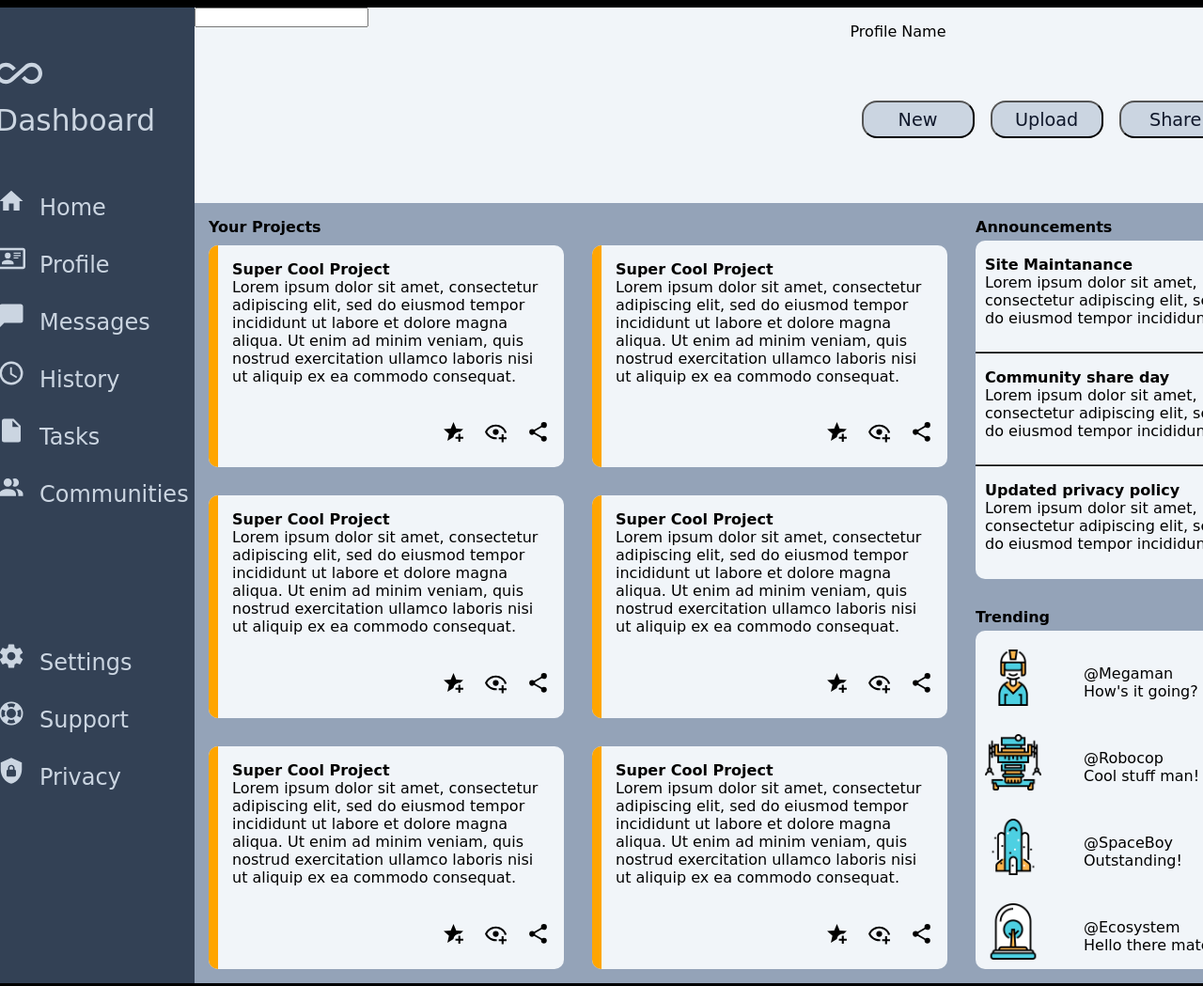
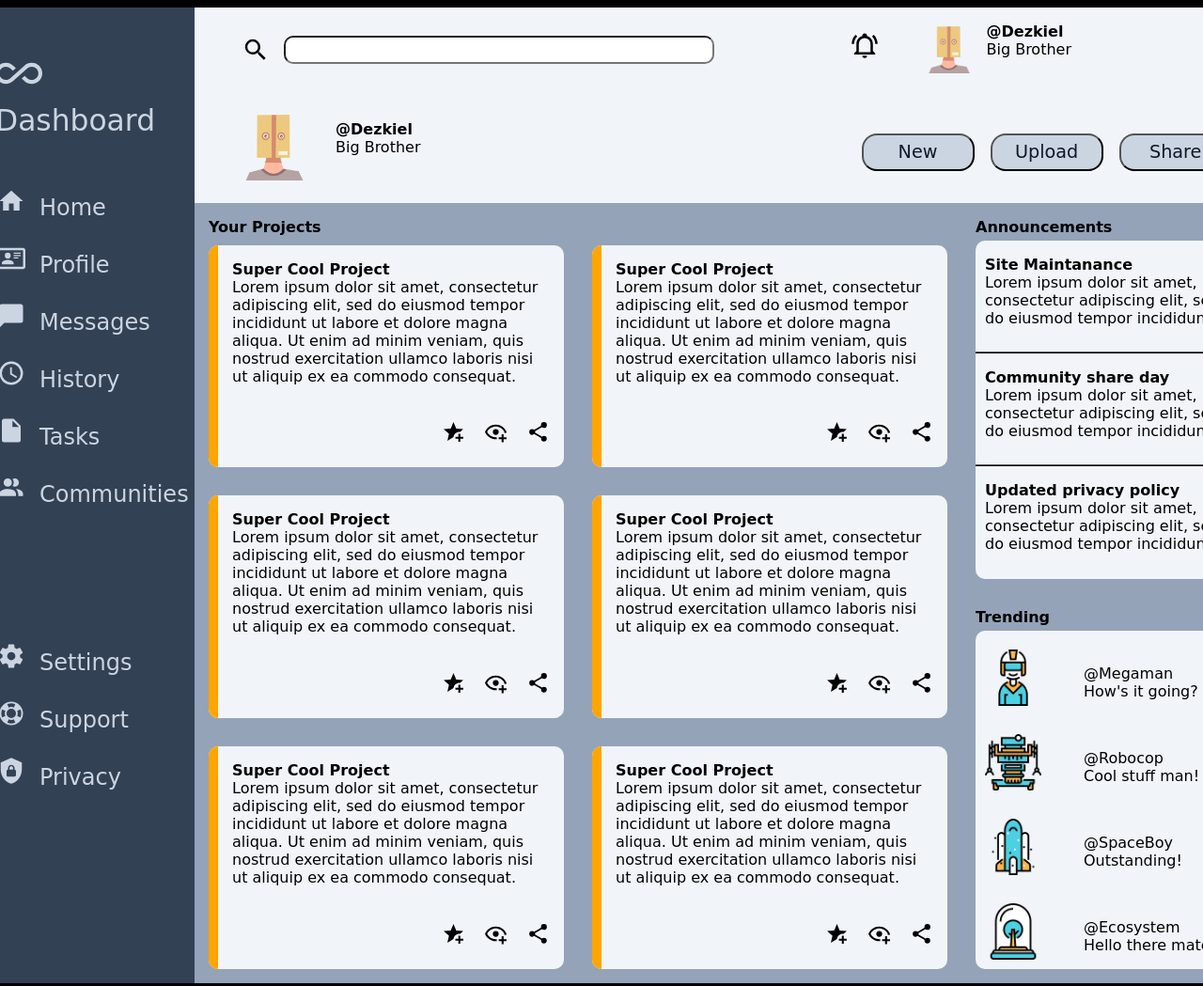
Before and after one commit to Dezkiel/Odin_Admin_Dashboard, a plain HTML site: page index.html in a window 1280 px wide. Shown: the top 1049 px of the page at 94% size. Drawn offline with Linux system fonts and the light colour scheme; a web font is replaced by a local one.

Commit message:
added user profile icon and styled it

```diff
--- a/index.html
+++ b/index.html
@@ -1,5 +1,6 @@
 <!DOCTYPE html>
 <html lang="en">
+
 <head>
     <meta charset="UTF-8">
     <meta http-equiv="X-UA-Compatible" content="IE=edge">
@@ -7,6 +8,7 @@
     <link rel="stylesheet" href="/style.css">
     <title>Admin Dashboard</title>
 </head>
+
 <body>
     <div class="container">
         <div class="menu">
@@ -35,17 +37,19 @@
             <div class="header">
                 <div class="top-header">
                     <div class="search-bar">
-                          <input type="text">
-
-                          </input>
+                        <img class="search-icon" src="/icons/search.svg">
+                        <input type="text"></input>
                     </div>
                     <div class="top-profile-name">
-                          <p>Profile Name</p>
+                        <img class="bell-icon" src="/icons/bell.svg">
+                        <img class="top-profile-icon" src="/icons/ugly.png">
+                        <p><b>@Dezkiel</b><br>Big Brother</p>
                     </div>
                 </div>
                 <div class="bottom-header">
                     <div class="bottom-profile-name">
-
+                        <img class="bottom-profile-icon" src="/icons/ugly.png">
+                        <p><b>@Dezkiel</b><br>Big Brother</p>
                     </div>
                     <div class="buttons">
                         <button>New</button>
@@ -56,10 +60,14 @@
             </div>
             <div class="main-content">
                 <div class="projects-section">
-                      <p class="projects-label"><b>Your Projects</b><p>
+                    <p class="projects-label"><b>Your Projects</b>
+                    <p>
                     <div class="project">
                         <div class="orange-stripe"></div>
-                          <p class="project-content"><b>Super Cool Project</b><br>Lorem ipsum dolor sit amet, consectetur adipiscing elit, sed do eiusmod tempor incididunt ut labore et dolore magna aliqua. Ut enim ad minim veniam, quis nostrud exercitation ullamco laboris nisi ut aliquip ex ea commodo consequat.</p>
+                        <p class="project-content"><b>Super Cool Project</b><br>Lorem ipsum dolor sit amet, consectetur
+                            adipiscing elit, sed do eiusmod tempor incididunt ut labore et dolore magna aliqua. Ut enim
+                            ad minim veniam, quis nostrud exercitation ullamco laboris nisi ut aliquip ex ea commodo
+                            consequat.</p>
                         <div class="projects-icons">
                             <img class="project-icon" src="/icons/favorites.svg">
                             <img class="project-icon" src="/icons/watchlist.svg">
@@ -68,7 +76,10 @@
                     </div>
                     <div class="project">
                         <div class="orange-stripe"></div>
-                          <p class="project-content"><b>Super Cool Project</b><br>Lorem ipsum dolor sit amet, consectetur adipiscing elit, sed do eiusmod tempor incididunt ut labore et dolore magna aliqua. Ut enim ad minim veniam, quis nostrud exercitation ullamco laboris nisi ut aliquip ex ea commodo consequat.</p>
+                        <p class="project-content"><b>Super Cool Project</b><br>Lorem ipsum dolor sit amet, consectetur
+                            adipiscing elit, sed do eiusmod tempor incididunt ut labore et dolore magna aliqua. Ut enim
+                            ad minim veniam, quis nostrud exercitation ullamco laboris nisi ut aliquip ex ea commodo
+                            consequat.</p>
                         <div class="projects-icons">
                             <img class="project-icon" src="/icons/favorites.svg">
                             <img class="project-icon" src="/icons/watchlist.svg">
@@ -77,7 +88,10 @@
                     </div>
                     <div class="project">
                         <div class="orange-stripe"></div>
-                          <p class="project-content"><b>Super Cool Project</b><br>Lorem ipsum dolor sit amet, consectetur adipiscing elit, sed do eiusmod tempor incididunt ut labore et dolore magna aliqua. Ut enim ad minim veniam, quis nostrud exercitation ullamco laboris nisi ut aliquip ex ea commodo consequat.</p>
+                        <p class="project-content"><b>Super Cool Project</b><br>Lorem ipsum dolor sit amet, consectetur
+                            adipiscing elit, sed do eiusmod tempor incididunt ut labore et dolore magna aliqua. Ut enim
+                            ad minim veniam, quis nostrud exercitation ullamco laboris nisi ut aliquip ex ea commodo
+                            consequat.</p>
                         <div class="projects-icons">
                             <img class="project-icon" src="/icons/favorites.svg">
                             <img class="project-icon" src="/icons/watchlist.svg">
@@ -86,7 +100,10 @@
                     </div>
                     <div class="project">
                         <div class="orange-stripe"></div>
-                          <p class="project-content"><b>Super Cool Project</b><br>Lorem ipsum dolor sit amet, consectetur adipiscing elit, sed do eiusmod tempor incididunt ut labore et dolore magna aliqua. Ut enim ad minim veniam, quis nostrud exercitation ullamco laboris nisi ut aliquip ex ea commodo consequat.</p>
+                        <p class="project-content"><b>Super Cool Project</b><br>Lorem ipsum dolor sit amet, consectetur
+                            adipiscing elit, sed do eiusmod tempor incididunt ut labore et dolore magna aliqua. Ut enim
+                            ad minim veniam, quis nostrud exercitation ullamco laboris nisi ut aliquip ex ea commodo
+                            consequat.</p>
                         <div class="projects-icons">
                             <img class="project-icon" src="/icons/favorites.svg">
                             <img class="project-icon" src="/icons/watchlist.svg">
@@ -95,7 +112,10 @@
                     </div>
                     <div class="project">
                         <div class="orange-stripe"></div>
-                          <p class="project-content"><b>Super Cool Project</b><br>Lorem ipsum dolor sit amet, consectetur adipiscing elit, sed do eiusmod tempor incididunt ut labore et dolore magna aliqua. Ut enim ad minim veniam, quis nostrud exercitation ullamco laboris nisi ut aliquip ex ea commodo consequat.</p>
+                        <p class="project-content"><b>Super Cool Project</b><br>Lorem ipsum dolor sit amet, consectetur
+                            adipiscing elit, sed do eiusmod tempor incididunt ut labore et dolore magna aliqua. Ut enim
+                            ad minim veniam, quis nostrud exercitation ullamco laboris nisi ut aliquip ex ea commodo
+                            consequat.</p>
                         <div class="projects-icons">
                             <img class="project-icon" src="/icons/favorites.svg">
                             <img class="project-icon" src="/icons/watchlist.svg">
@@ -104,7 +124,10 @@
                     </div>
                     <div class="project">
                         <div class="orange-stripe"></div>
-                          <p class="project-content"><b>Super Cool Project</b><br>Lorem ipsum dolor sit amet, consectetur adipiscing elit, sed do eiusmod tempor incididunt ut labore et dolore magna aliqua. Ut enim ad minim veniam, quis nostrud exercitation ullamco laboris nisi ut aliquip ex ea commodo consequat.</p>
+                        <p class="project-content"><b>Super Cool Project</b><br>Lorem ipsum dolor sit amet, consectetur
+                            adipiscing elit, sed do eiusmod tempor incididunt ut labore et dolore magna aliqua. Ut enim
+                            ad minim veniam, quis nostrud exercitation ullamco laboris nisi ut aliquip ex ea commodo
+                            consequat.</p>
                         <div class="projects-icons">
                             <img class="project-icon" src="/icons/favorites.svg">
                             <img class="project-icon" src="/icons/watchlist.svg">
@@ -116,13 +139,16 @@
                     <p class="news-label"><b>Announcements</b></p>
                     <div class="announcements-section">
                         <div class="border-bottom">
-                              <p class="announcement-content"><b>Site Maintanance</b><br>Lorem ipsum dolor sit amet, consectetur adipiscing elit, sed do eiusmod tempor incididunt.
+                            <p class="announcement-content"><b>Site Maintanance</b><br>Lorem ipsum dolor sit amet,
+                                consectetur adipiscing elit, sed do eiusmod tempor incididunt.
                         </div>
                         <div class="border-bottom">
-                              <p class="announcement-content"><b>Community share day</b><br>Lorem ipsum dolor sit amet, consectetur adipiscing elit, sed do eiusmod tempor incididunt.
+                            <p class="announcement-content"><b>Community share day</b><br>Lorem ipsum dolor sit amet,
+                                consectetur adipiscing elit, sed do eiusmod tempor incididunt.
                         </div>
                         <div>
-                              <p class="announcement-content"><b>Updated privacy policy</b><br>Lorem ipsum dolor sit amet, consectetur adipiscing elit, sed do eiusmod tempor incididunt.
+                            <p class="announcement-content"><b>Updated privacy policy</b><br>Lorem ipsum dolor sit amet,
+                                consectetur adipiscing elit, sed do eiusmod tempor incididunt.
                         </div>
                     </div>
                     <p class="news-label"><b>Trending</b></p>
@@ -152,4 +178,5 @@
         </div>
     </div>
 </body>
+
 </html>
--- a/style.css
+++ b/style.css
@@ -1,8 +1,8 @@
 @import url('https://fonts.googleapis.com/css2?family=Edu+NSW+ACT+Foundation&family=Playfair+Display&display=swap');
 body
 {
-  display: flex;
-  justify-content: center;
+    display: flex;
+    justify-content: center;
 	background-color: black;
 	font-size: 16px;
 	font-family: 'Edu NSW ACT Foundation', cursive;
@@ -30,6 +30,11 @@ a:link, a:visited
 a:hover
 {
 	text-decoration: underline;
+}
+input
+{
+    border-radius: 10px;
+    width: 450px;
 }
 .container
 {
@@ -80,21 +85,62 @@ a:hover
 {
 	background-color: #f1f5f9;
 	display: grid;
-	grid-template-rows: 1fr 2fr;
+	grid-template-rows: 1fr 1fr;
 	border-top-right-radius: 10px;
 }
 .top-header
 {
-
 	display: grid;
 	width: auto;
 	grid-template-columns: 5fr 3fr;
+}
+.search-bar
+{
+    height: fit-content;
+    display: flex;
+    border-style: none;
+    padding-left: 50px;
+    padding-top: 30px;
+}
+.search-icon
+{
+    height: 30px;
+    width: auto;
+}
+.top-profile-name
+{
+    display: flex;
+}
+.bell-icon
+{
+    height: 30px;
+    width: auto;
+    padding-top: 25px;
+    padding-right: 50px;
+}
+.top-profile-icon
+{
+    height: 50px;
+    width: auto;
+    padding-top: 20px;
 }
 .bottom-header
 {
 	display: grid;
 	width: auto;
 	grid-template-columns: 5fr 3fr;
+}
+.bottom-profile-name
+{
+    display: flex;
+    gap: 15px
+}
+.bottom-profile-icon
+{
+    height: 70px;
+    width: auto;
+    padding-left: 50px;
+    padding-top: 10px;
 }
 button
 {
```
Also changed, not shown: icons/bell.svg (added), icons/search.svg (added), icons/ugly.png (added). Lines whose indentation alone changed are shown as unchanged.
